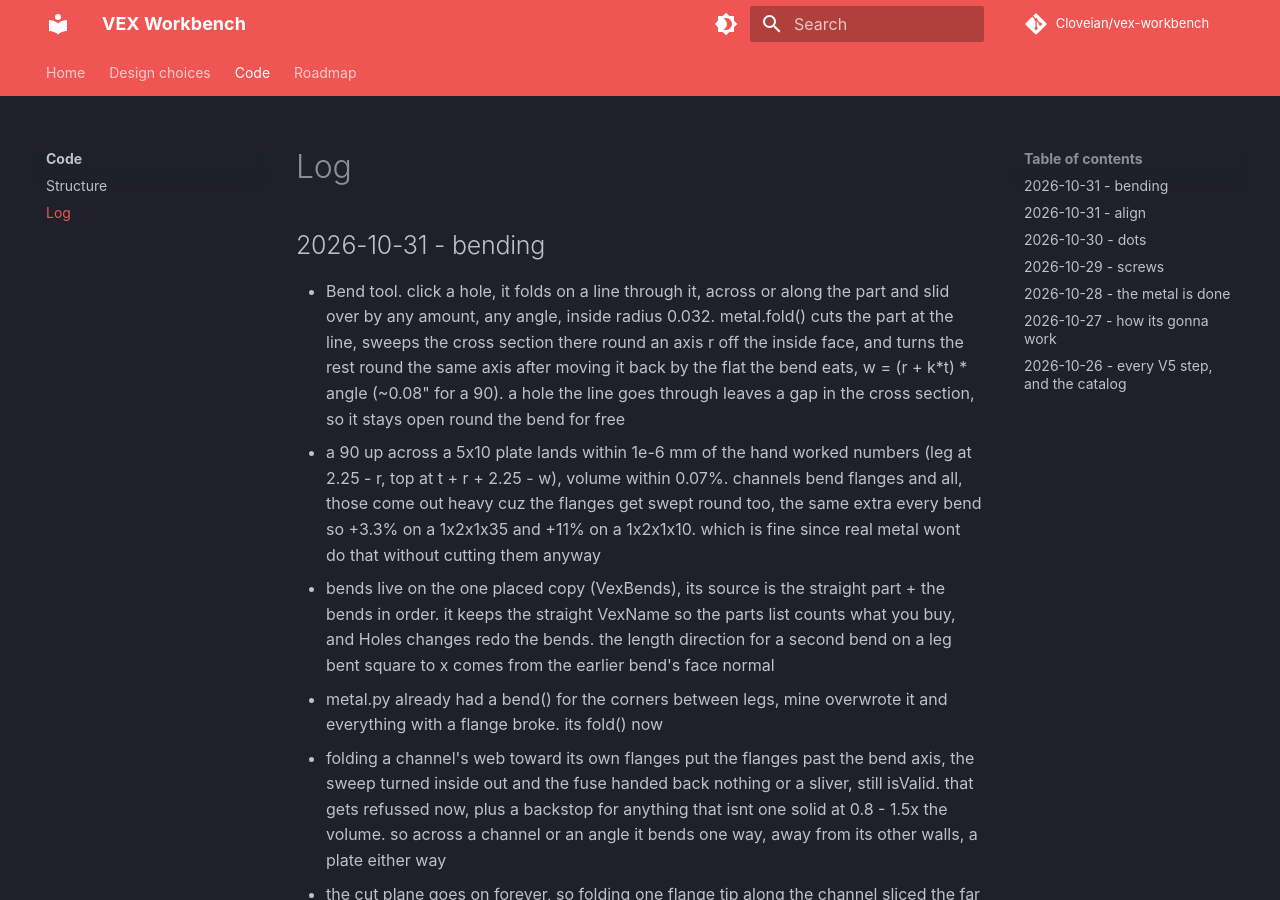
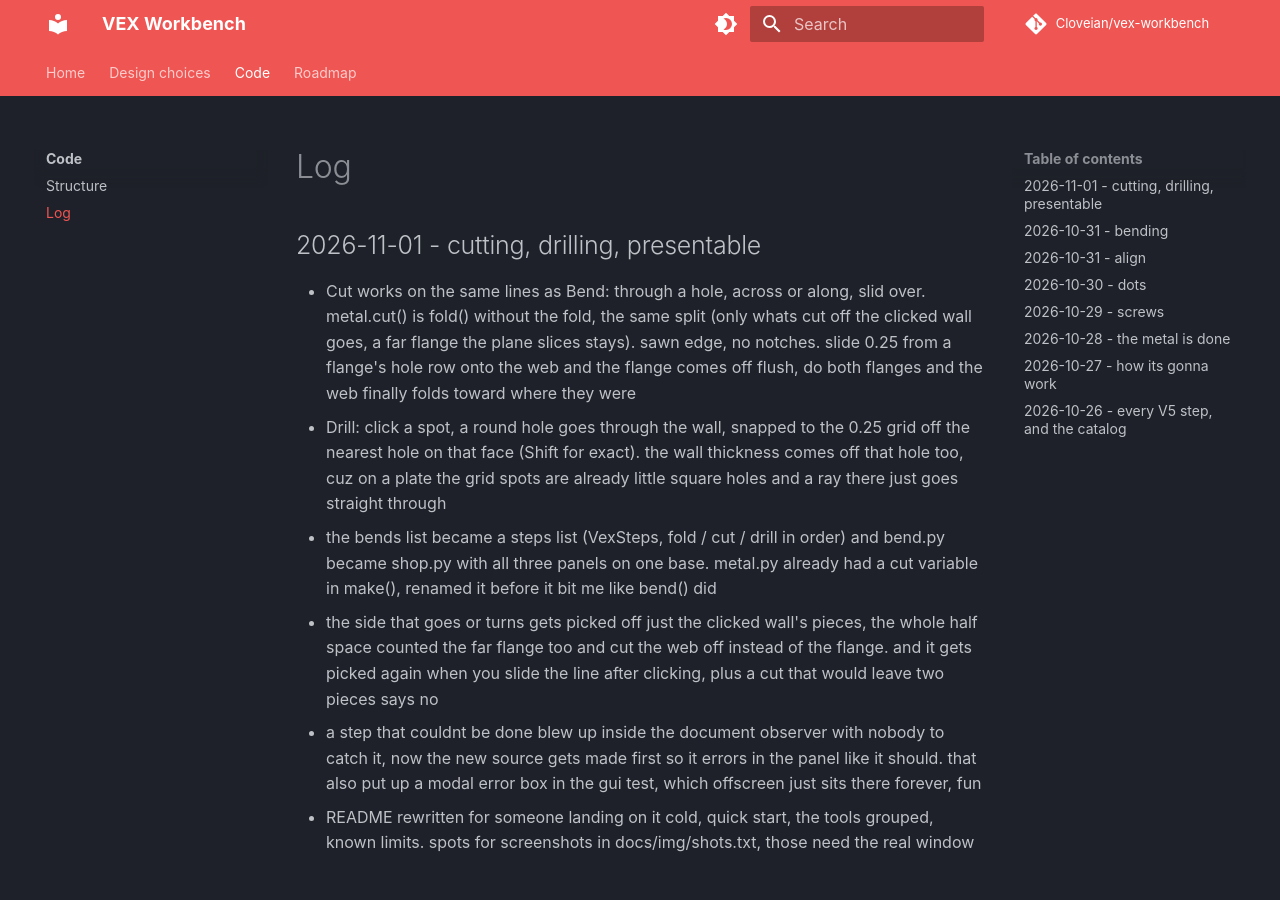
Before and after one commit to Cloveian/vex-workbench, an MkDocs documentation site: the page built from docs/code/log.md, in a window 1280 px wide and 900 px high. Built offline with MkDocs 1.6.1 and Material for MkDocs 9.7.7, drawn with Linux system fonts in a browser that asks for light colours; comment, search, counter and statistics services are not loaded.

Commit message:
log and roadmap catch up on cutting and drilling

```diff
--- a/docs/code/log.md
+++ b/docs/code/log.md
@@ -1,4 +1,13 @@
 # Log
+
+## 2026-11-01 - cutting, drilling, presentable
+
+- Cut works on the same lines as Bend: through a hole, across or along, slid over. metal.cut() is fold() without the fold, the same split (only whats cut off the clicked wall goes, a far flange the plane slices stays). sawn edge, no notches. slide 0.25 from a flange's hole row onto the web and the flange comes off flush, do both flanges and the web finally folds toward where they were
+- Drill: click a spot, a round hole goes through the wall, snapped to the 0.25 grid off the nearest hole on that face (Shift for exact). the wall thickness comes off that hole too, cuz on a plate the grid spots are already little square holes and a ray there just goes straight through
+- the bends list became a steps list (VexSteps, fold / cut / drill in order) and bend.py became shop.py with all three panels on one base. metal.py already had a cut variable in make(), renamed it before it bit me like bend() did
+- the side that goes or turns gets picked off just the clicked wall's pieces, the whole half space counted the far flange too and cut the web off instead of the flange. and it gets picked again when you slide the line after clicking, plus a cut that would leave two pieces says no
+- a step that couldnt be done blew up inside the document observer with nobody to catch it, now the new source gets made first so it errors in the panel like it should. that also put up a modal error box in the gui test, which offscreen just sits there forever, fun
+- README rewritten for someone landing on it cold, quick start, the tools grouped, known limits. spots for screenshots in docs/img/shots.txt, those need the real window
 
 ## 2026-10-31 - bending
 
```
Also changed, not shown: docs/roadmap.md (+2 -2 lines).
